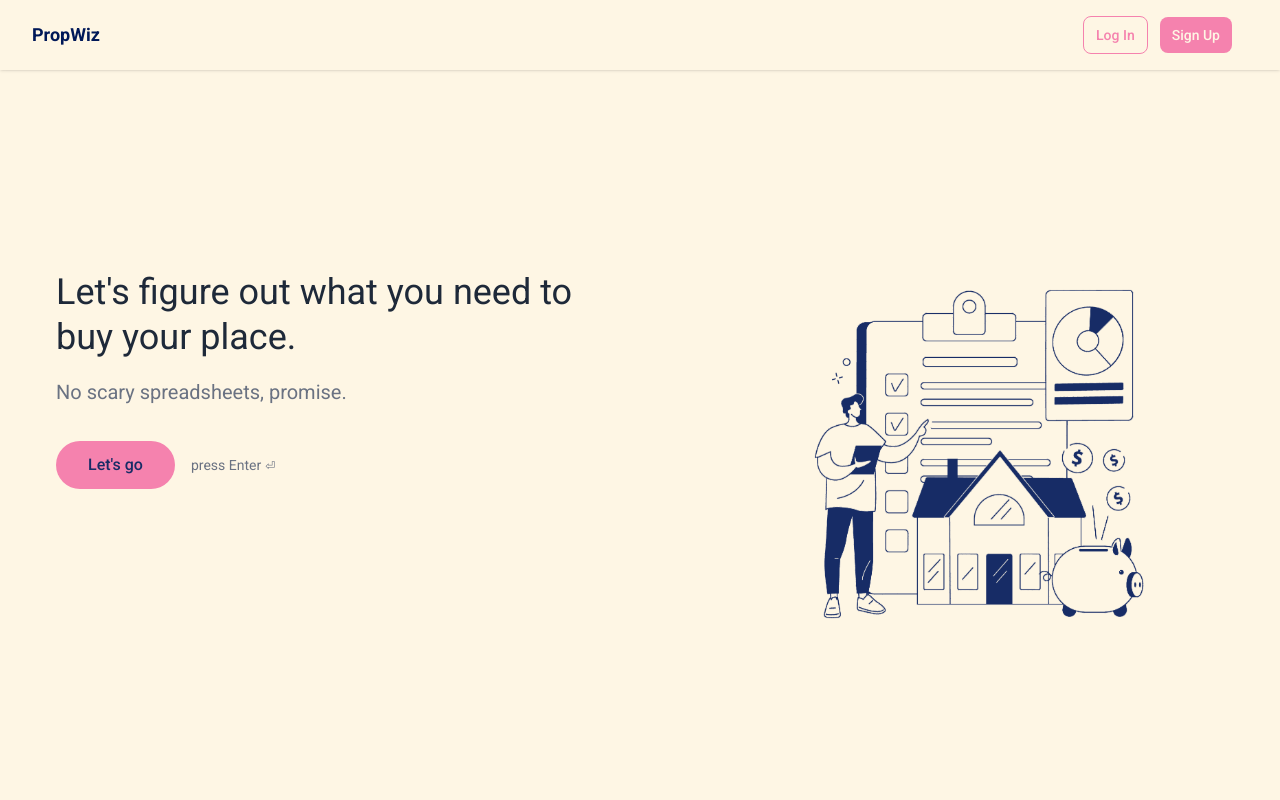
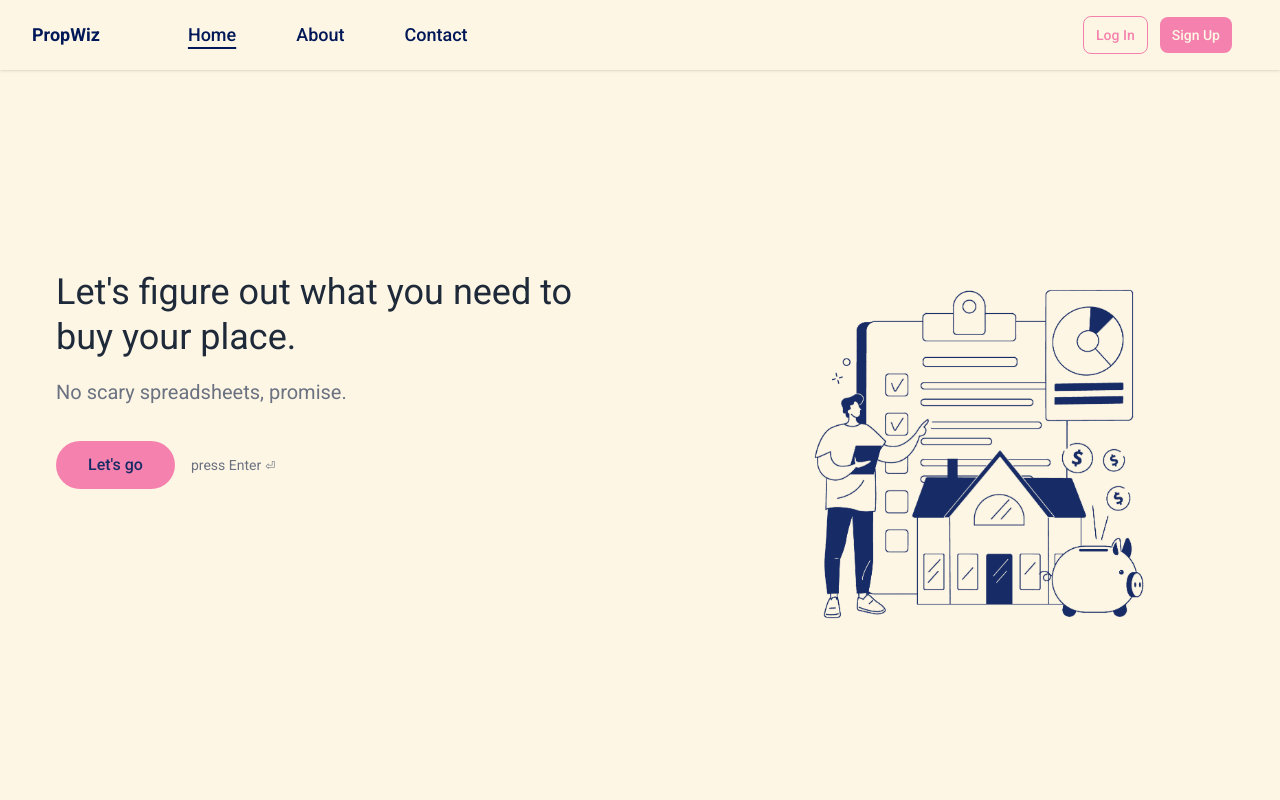
Before and after one commit to titusedwardgoh/property-calculator-mac, a Next.js app: page / in a window 1280 px wide. Shown: the top 800 px of the page. Built offline with nearby package versions, Linux system fonts and the light colour scheme; a web font is replaced by a local one.

Commit message:
header items

```diff
--- a/src/components/Header.js
+++ b/src/components/Header.js
@@ -2,10 +2,12 @@
 
 import { useState } from 'react';
 import Link from 'next/link';
+import { usePathname } from 'next/navigation';
 import { motion, AnimatePresence } from 'framer-motion';
 
 export default function Header() {
   const [isMenuOpen, setIsMenuOpen] = useState(false);
+  const pathname = usePathname();
 
   const toggleMenu = () => {
     setIsMenuOpen(!isMenuOpen);
@@ -33,6 +35,33 @@ export default function Header() {
               <Link href="/">
                 <h1 className="text-lg font-bold text-base">PropWiz</h1>
               </Link>
+              {/* Desktop nav links */}
+              <nav className="hidden md:flex items-center gap-10 lg: gap-15 font-medium text-md lg:text-lg ml-10 lg:ml-20">
+                <Link
+                  href="/"
+                  className={`hover:text-primary transition-colors ${
+                    pathname === '/' ? 'underline underline-offset-6 decoration-2' : ''
+                  }`}
+                >
+                  Home
+                </Link>
+                <Link
+                  href="/about"
+                  className={`hover:text-primary transition-colors ${
+                    pathname === '/about' ? 'underline underline-offset-6 decoration-2' : ''
+                  }`}
+                >
+                  About
+                </Link>
+                <Link
+                  href="/contact"
+                  className={`hover:text-primary transition-colors ${
+                    pathname === '/contact' ? 'underline underline-offset-6 decoration-2' : ''
+                  }`}
+                >
+                  Contact
+                </Link>
+              </nav>
             </div>
 
             <div className="flex items-center">
```
